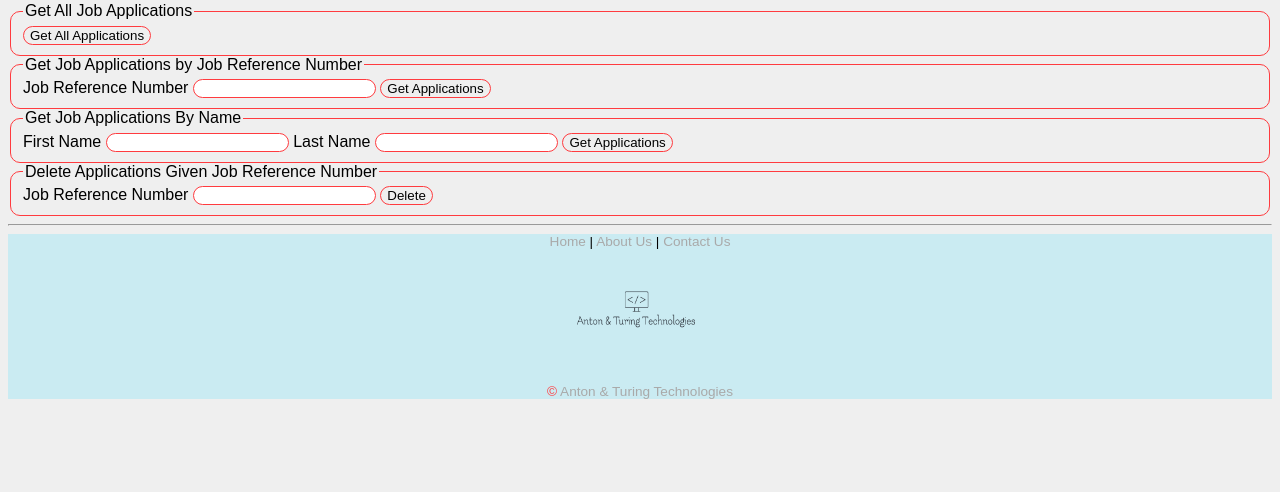
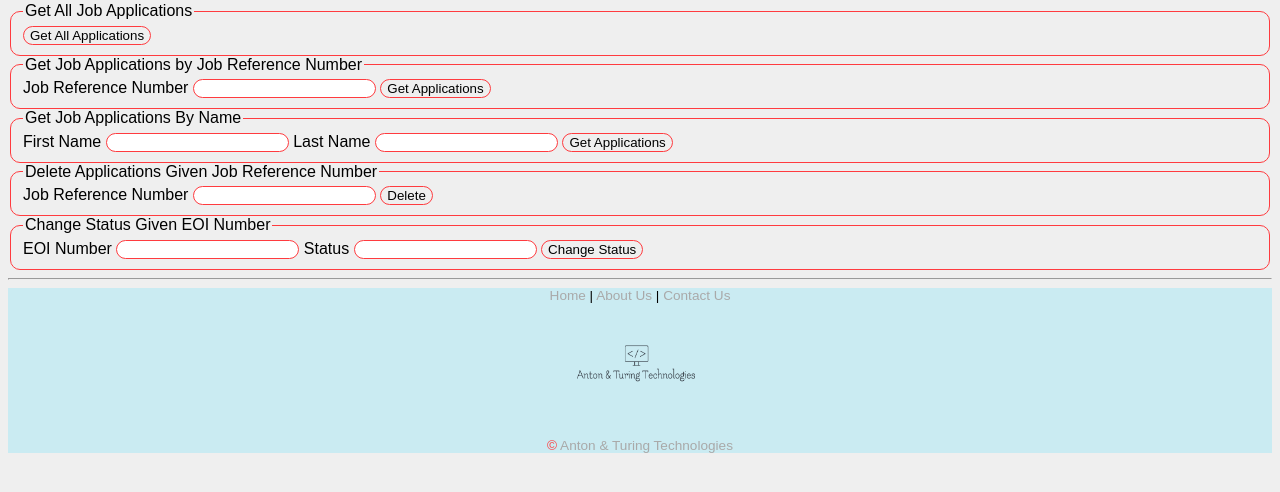
Before and after one commit to Mitch281/cos60004-assign3, a PHP site: page /manage.php in a window 1280 px wide. Shown: the part 136-628 px from the top of the page. Run offline with PHP 8.4, Linux system fonts and the light colour scheme.

Commit message:
Added button to change status.

```diff
--- a/manage.php
+++ b/manage.php
@@ -48,10 +48,23 @@
         <legend>Delete Applications Given Job Reference Number</legend>
         <form id="delete_eois_given_ref" method="post" action="process-manager-request.php">
             <label for="job_reference_number">Job Reference Number</label>
-            <input type="text" name="job_reference_number" required="required" pattern="[a-zA-Z0-9]{5}" />
+            <input type="text" name="job_reference_number" id="job_reference_number" required="required" pattern="[a-zA-Z0-9]{5}" />
             <input class="form_action" type="submit" name="delete_eois_given_ref" value="Delete">
         </form>
     </fieldset>
+
+    <fieldset class="manager_request">
+        <legend>Change Status Given EOI Number</legend>
+        <form id="change_status_given_eoi_number" method="post" action="process-manager-request.php">
+            <label for="eoi_number">EOI Number</label>
+            <input type="text" name="eoi_number" id="eoi_number" required="required" pattern="[0-9]*" />
+
+            <label for="status">Status</label>
+            <input type="text" name="status" required="required" pattern="[a-zA-Z]{3,7}" />
+            <input class="form_action" type="submit" name="change_status_given_eoi_number" id="status" value="Change Status">
+        </form>
+    </fieldset>
+
     <hr />
     <?php
         include_once("footer.inc");
```
Also changed, not shown: process-manager-request.php (+43 -0 lines).
